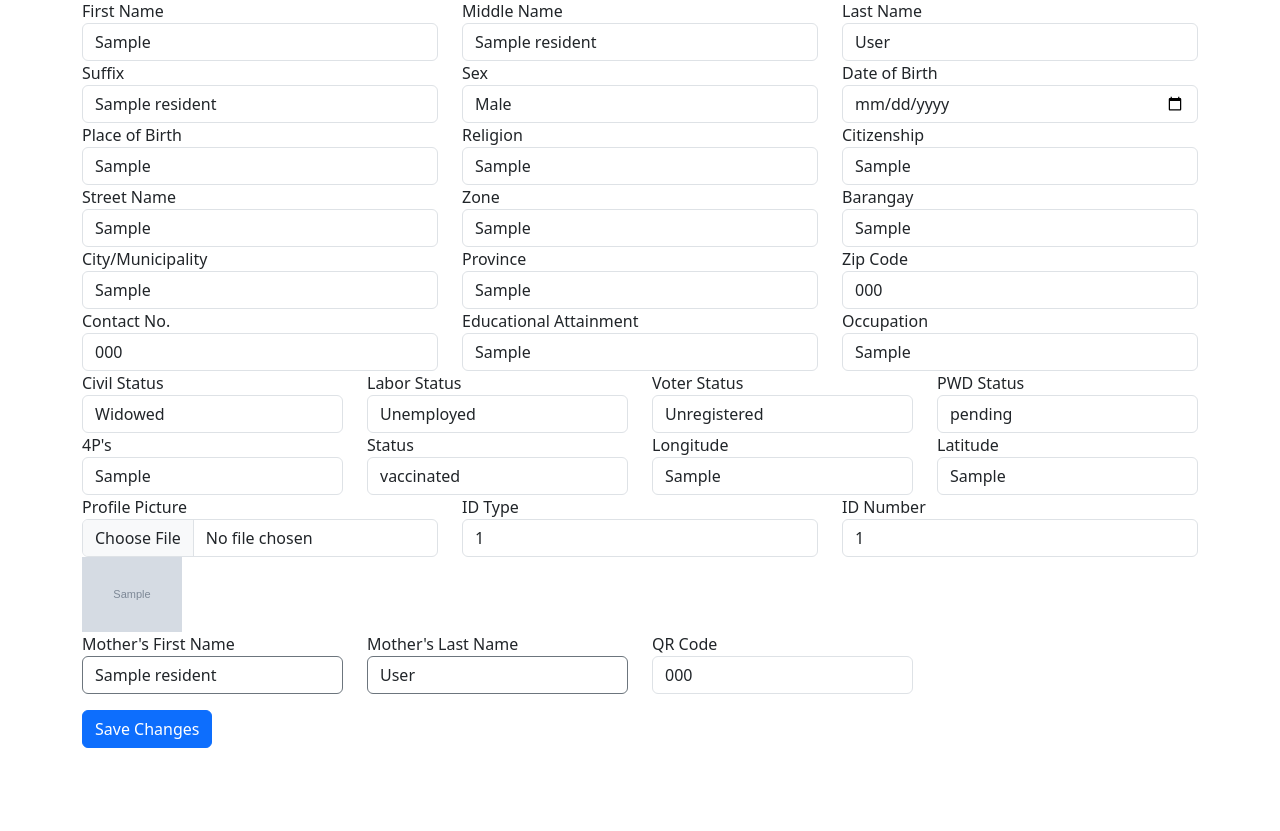
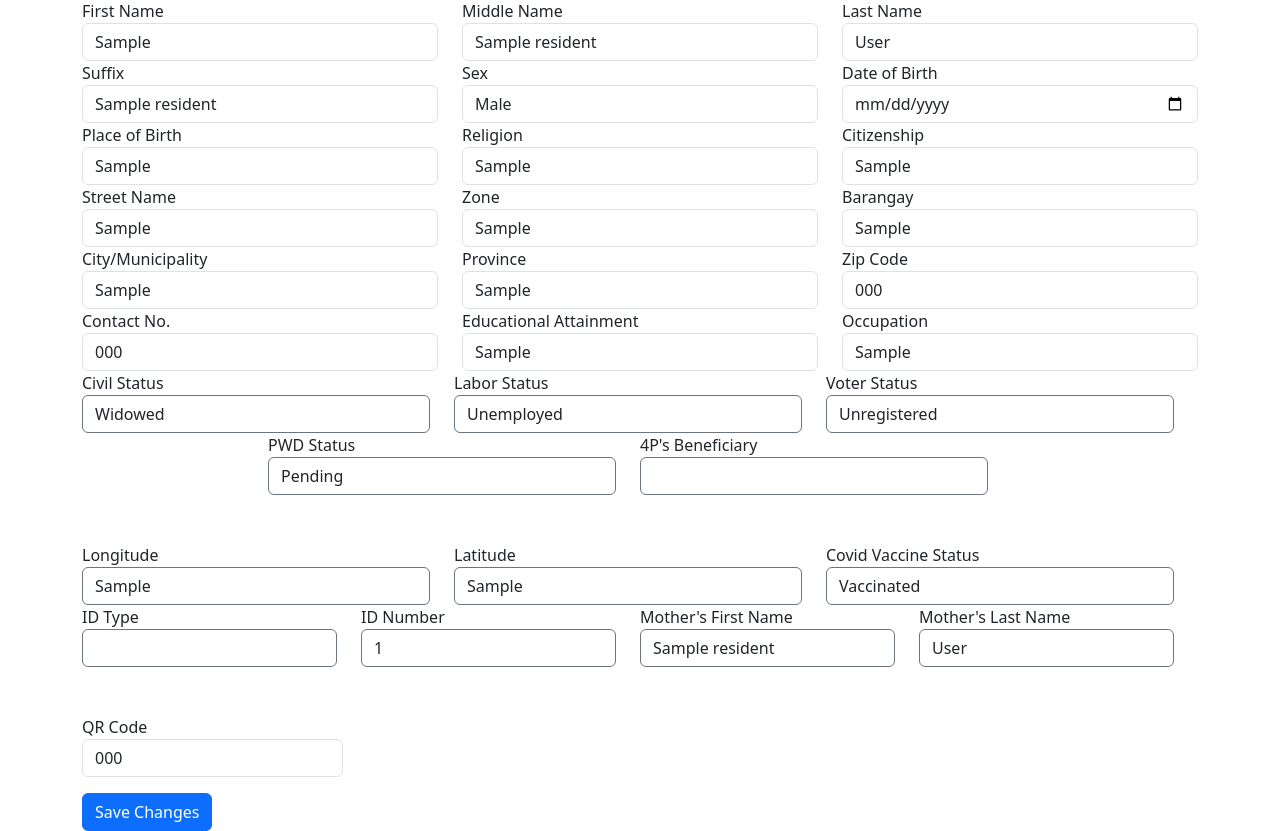
Before and after one commit to Shinano21/TechCare, a PHP site: page /admin/edit_resident.php?id=1 in a window 1280 px wide. Shown: the part 105-936 px from the top of the page. Before the commit the page ends 853 px from the top, so only its background shows below. Run offline with PHP 8.4, Linux system fonts and the light colour scheme; the visitor is signed in with stand-in values (Sample User, id 1); tables that the repository leaves empty or names only in its code hold one stand-in row (values such as "Sample post"); grey boxes marked "Sample" are stand-in pictures.

Commit message:
added options

```diff
--- a/admin/edit_resident.php
+++ b/admin/edit_resident.php
@@ -175,59 +175,92 @@
             </div>
         </div>
         <div class="row">
-            <div class="col-md-3 form-group">
+         <div class="row">
+    <div class="col-md-4 form-group">
         <label for="civilStatus">Civil Status</label>
-                <input type="text" id="civilStatus" name="civil_status" class="form-control" value="<?php echo htmlspecialchars($resident['civil_status']); ?>" />
+        <select id="civilStatus" name="civil_status" class="form-control border border-secondary" required>
+            <option value="" selected disabled hidden></option>
+            <option value="Single" <?php if ($resident['civil_status'] == 'Single') echo 'selected'; ?>>Single</option>
+            <option value="Married" <?php if ($resident['civil_status'] == 'Married') echo 'selected'; ?>>Married</option>
+            <option value="Widowed" <?php if ($resident['civil_status'] == 'Widowed') echo 'selected'; ?>>Widowed</option>
+            <option value="Divorced" <?php if ($resident['civil_status'] == 'Divorced') echo 'selected'; ?>>Divorced</option>
+        </select>
     </div>
-            <div class="col-md-3 form-group">
+    <div class="col-md-4 form-group">
         <label for="laborStatus">Labor Status</label>
-                <input type="text" id="laborStatus" name="labor_status" class="form-control" value="<?php echo htmlspecialchars($resident['labor_status']); ?>" />
+        <select id="laborStatus" name="labor_status" class="form-control border border-secondary">
+            <option value="" selected disabled hidden></option>
+            <option value="Employed" <?php if ($resident['labor_status'] == 'Employed') echo 'selected'; ?>>Employed</option>
+            <option value="Unemployed" <?php if ($resident['labor_status'] == 'Unemployed') echo 'selected'; ?>>Unemployed</option>
+            <option value="Self-Employed" <?php if ($resident['labor_status'] == 'Self-Employed') echo 'selected'; ?>>Self-Employed</option>
+            <option value="Student" <?php if ($resident['labor_status'] == 'Student') echo 'selected'; ?>>Student</option>
+            <option value="Retired" <?php if ($resident['labor_status'] == 'Retired') echo 'selected'; ?>>Retired</option>
+            <option value="Homemaker" <?php if ($resident['labor_status'] == 'Homemaker') echo 'selected'; ?>>Homemaker</option>
+            <option value="Unable to work" <?php if ($resident['labor_status'] == 'Unable to work') echo 'selected'; ?>>Unable to work</option>
+        </select>
     </div>
-            <div class="col-md-3 form-group">
+    <div class="col-md-4 form-group">
         <label for="voterStatus">Voter Status</label>
-                <input type="text" id="voterStatus" name="voter_status" class="form-control" value="<?php echo htmlspecialchars($resident['voter_status']); ?>" />
-            </div>
-            <div class="col-md-3 form-group">
-                <label for="pwdStatus">PWD Status</label>
-                <input type="text" id="pwdStatus" name="pwd_status" class="form-control" value="<?php echo htmlspecialchars($resident['pwd_status']); ?>" />
+        <select id="voterStatus" name="voter_status" class="form-control border border-secondary">
+            <option value="" selected disabled hidden></option>
+            <option value="Registered" <?php if ($resident['voter_status'] == 'Registered') echo 'selected'; ?>>Registered</option>
+            <option value="Unregistered" <?php if ($resident['voter_status'] == 'Unregistered') echo 'selected'; ?>>Unregistered</option>
+        </select>
     </div>
 </div>
-        <div class="row">
-            <div class="col-md-3 form-group">
-                <label for="fourP">4P's</label>
-                <input type="text" id="fourP" name="four_p" class="form-control" value="<?php echo htmlspecialchars($resident['four_p']); ?>" />
+<div class="row mb-5 justify-content-md-center">
+    <div class="col-md-4 form-group">
+        <label for="pwdStatus">PWD Status</label>
+        <select id="pwdStatus" name="pwd_status" class="form-control border border-secondary">
+            <option value="" selected disabled hidden></option>
+            <option value="yes" <?php if ($resident['pwd_status'] == 'yes') echo 'selected'; ?>>Yes</option>
+            <option value="no" <?php if ($resident['pwd_status'] == 'no') echo 'selected'; ?>>No</option>
+            <option value="pending" <?php if ($resident['pwd_status'] == 'pending') echo 'selected'; ?>>Pending</option>
+            <option value="unknown" <?php if ($resident['pwd_status'] == 'unknown') echo 'selected'; ?>>Unknown</option>
+        </select>
     </div>
-            <div class="col-md-3 form-group">
-                <label for="status">Status</label>
-                <input type="text" id="status" name="status" class="form-control" value="<?php echo htmlspecialchars($resident['status']); ?>" />
-            </div>
-            <div class="col-md-3 form-group">
-                <label for="longitude">Longitude</label>
-                <input type="text" id="longitude" name="longitude" class="form-control" value="<?php echo htmlspecialchars($resident['longitude']); ?>" />
-            </div>
-            <div class="col-md-3 form-group">
-                <label for="latitude">Latitude</label>
-                <input type="text" id="latitude" name="latitude" class="form-control" value="<?php echo htmlspecialchars($resident['latitude']); ?>" />
+    <div class="col-md-4 form-group">
+        <label for="fourPsBeneficiary">4P's Beneficiary</label>
+        <select id="fourPsBeneficiary" name="four_p" class="form-control border border-secondary">
+            <option value="" selected disabled hidden></option>
+            <option value="Yes" <?php if ($resident['four_p'] == 'Yes') echo 'selected'; ?>>Yes</option>
+            <option value="No" <?php if ($resident['four_p'] == 'No') echo 'selected'; ?>>No</option>
+        </select>
     </div>
 </div>
 <div class="row">
     <div class="col-md-4 form-group">
-                <label for="profilePic">Profile Picture</label>
-                <input type="file" id="profilePic" name="image" class="form-control" />
-                <?php if ($resident['profile_pic']) { ?>
-                    <img src="<?php echo htmlspecialchars($resident['profile_pic']); ?>" alt="Profile Picture" width="100">
-                <?php } ?>
+        <label for="longitude">Longitude</label>
+        <input type="text" id="longitude" name="longitude" class="form-control border border-secondary" value="<?php echo htmlspecialchars($resident['longitude']); ?>" />
     </div>
     <div class="col-md-4 form-group">
-                <label for="idType">ID Type</label>
-                <input type="text" id="idType" name="id_type" class="form-control" value="<?php echo htmlspecialchars($resident['id_type']); ?>" />
+        <label for="latitude">Latitude</label>
+        <input type="text" id="latitude" name="latitude" class="form-control border border-secondary" value="<?php echo htmlspecialchars($resident['latitude']); ?>" />
     </div>
     <div class="col-md-4 form-group">
-                <label for="idNumber">ID Number</label>
-                <input type="text" id="idNumber" name="id_number" class="form-control" value="<?php echo htmlspecialchars($resident['id_number']); ?>" />
+        <label for="covidVaccineStatus">Covid Vaccine Status</label>
+        <select id="covidVaccineStatus" name="status" class="form-control border border-secondary">
+            <option value="" selected disabled hidden></option>
+            <option value="vaccinated" <?php if ($resident['status'] == 'vaccinated') echo 'selected'; ?>>Vaccinated</option>
+            <option value="unvaccinated" <?php if ($resident['status'] == 'unvaccinated') echo 'selected'; ?>>Unvaccinated</option>
+        </select>
     </div>
 </div>
-        <div class="row">
+<div class="row mb-5">
+    <div class="col-md-3 form-group">
+        <label for="id-type">ID Type</label>
+        <select id="id-type" name="id_type" class="form-control border border-secondary" required>
+            <option value="" selected disabled hidden></option>
+            <option value="passport" <?php if ($resident['id_type'] == 'passport') echo 'selected'; ?>>Passport</option>
+            <option value="driver-license" <?php if ($resident['id_type'] == 'driver-license') echo 'selected'; ?>>Driver's License</option>
+            <option value="national-id" <?php if ($resident['id_type'] == 'national-id') echo 'selected'; ?>>National ID</option>
+            <option value="philhealth" <?php if ($resident['id_type'] == 'philhealth') echo 'selected'; ?>>PhilHealth</option>
+        </select>
+    </div>
+    <div class="col-md-3 form-group">
+        <label for="idNumber">ID Number</label>
+        <input type="text" id="idNumber" name="id_number" class="form-control border border-secondary" required value="<?php echo htmlspecialchars($resident['id_number']); ?>" />
+    </div>
     <div class="col-md-3 form-group">
         <label for="momFirstName">Mother's First Name</label>
         <input type="text" id="momFirstName" name="mom_name" class="form-control border border-secondary" required value="<?php echo htmlspecialchars($resident['mom_name']); ?>" />
@@ -236,6 +269,8 @@
         <label for="momLastName">Mother's Last Name</label>
         <input type="text" id="momLastName" name="mom_lname" class="form-control border border-secondary" required value="<?php echo htmlspecialchars($resident['mom_lname']); ?>" />
     </div>
+</div>
+
             <div class="col-md-3 form-group">
                 <label for="qrCode">QR Code</label>
                 <input type="text" id="qrCode" name="qr_code" class="form-control" value="<?php echo htmlspecialchars($resident['qr_code']); ?>" />
```
Lines whose indentation alone changed are shown as unchanged.
